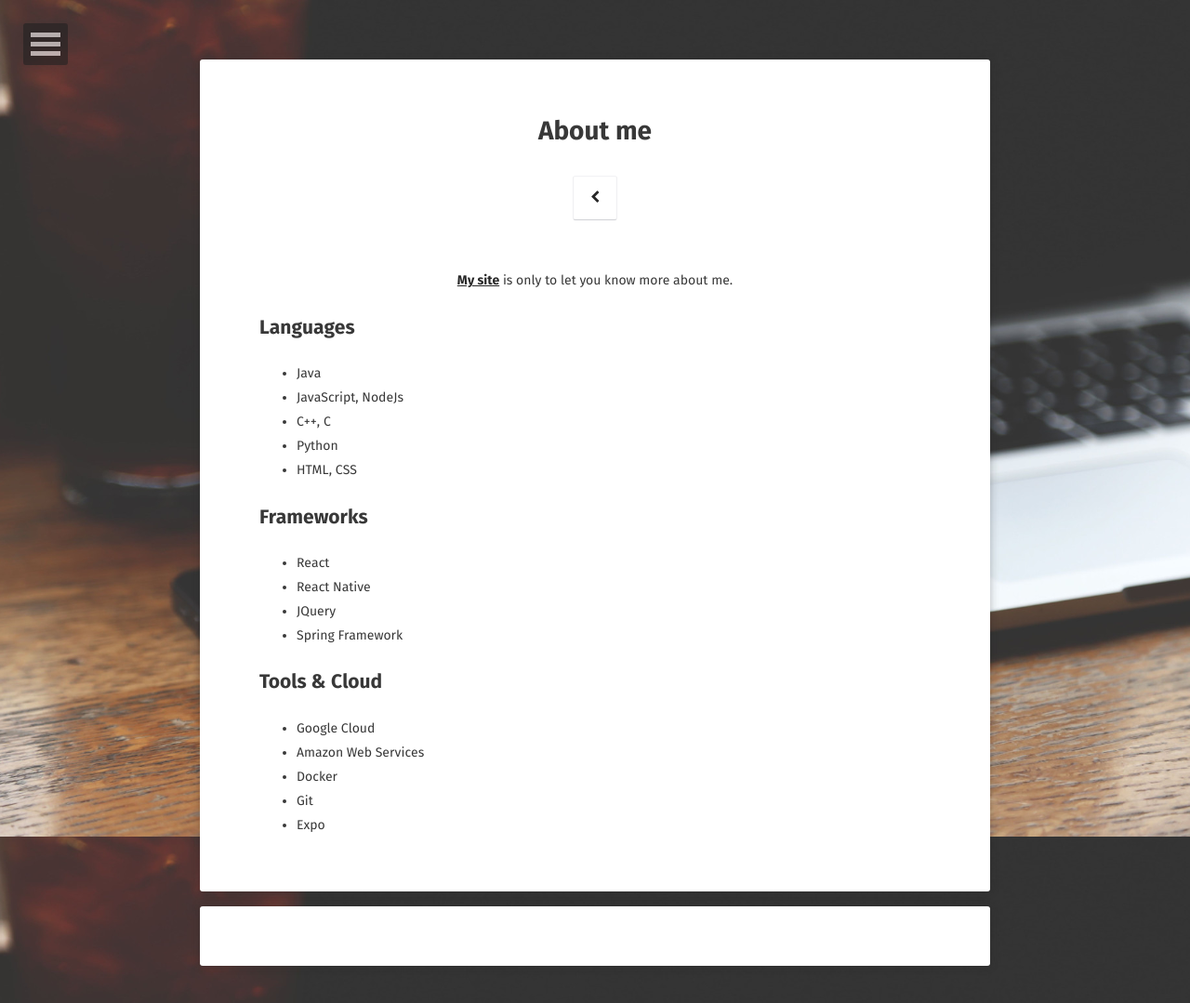
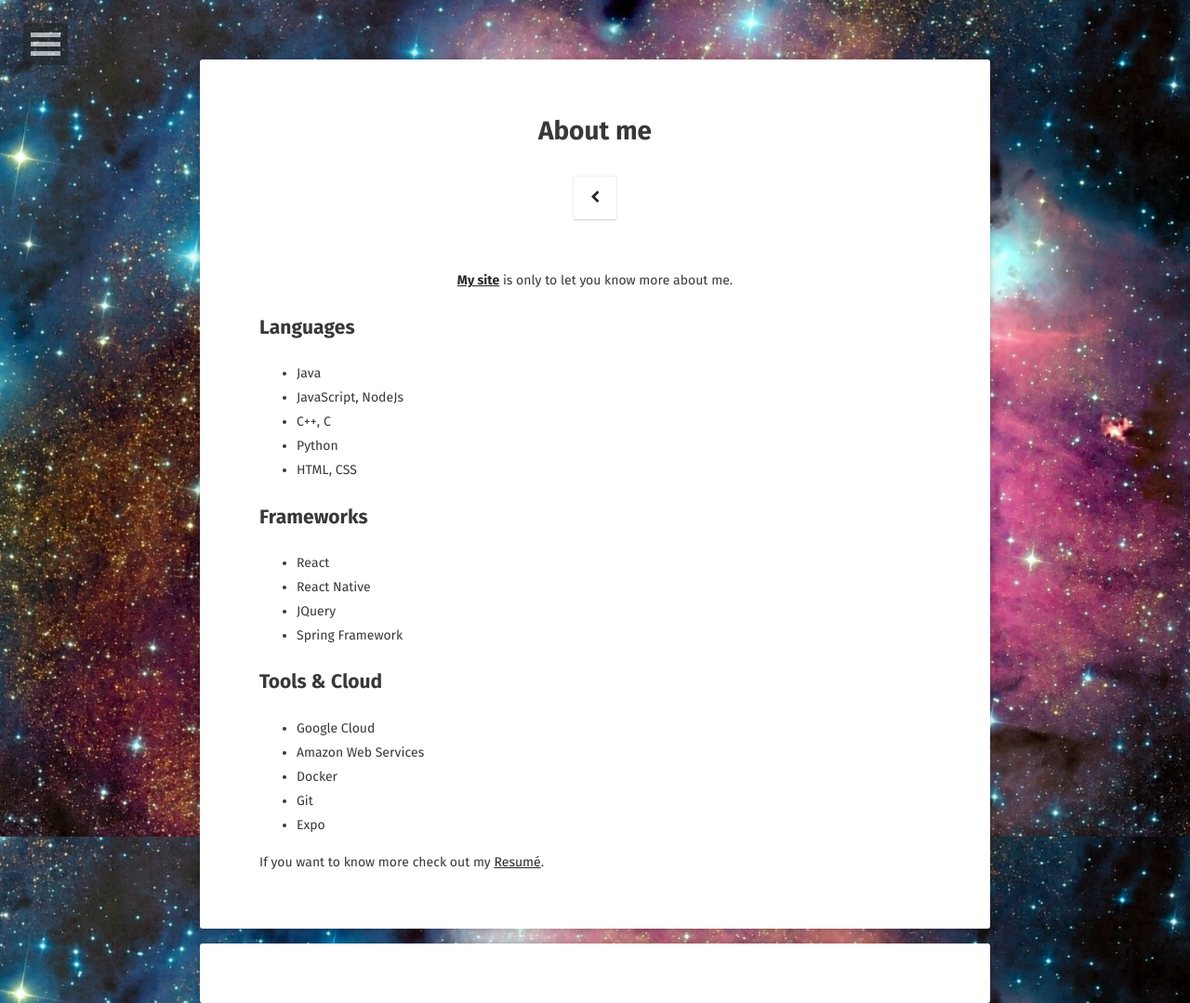
Before and after one commit to esvicky/jekyll-blog, a Jekyll site: the page built from about/index.md, in a window 1280 px wide. Shown: the whole page at 93% size. Built offline with Jekyll 4.4.1, drawn with Linux system fonts in a browser that asks for light colours; some web fonts are replaced; comment, search, counter and statistics services are not loaded.

Commit message:
adapting site

```diff
--- a/_config.yml
+++ b/_config.yml
@@ -1,11 +1,11 @@
 # Site
 title:              Victoria Espinosa
 bio:                'Love to run and code.'
-description:        "Moon is a minimal, one column jekyll theme for your blog."
+description:        "I'm a person who enjoy what I do, develop helpful things for people needs."
 reading_time:       true
 words_per_minute:   200
-logo:               'assets/img/logo.png'
-background:         'assets/img/placeholder-big.jpg'
+logo:               'assets/img/logo.jpg'
+background:         'assets/img/bg-galaxy.jpg'
 tiled_bg:           false   # Set this true if you want to tile your background image, otherwise it will be covered
 locale:             en_US
 url:                https://esvicky.github.io
@@ -29,7 +29,6 @@ sass:
 disqus_shortname:   taylantatli
 
 # Social
-# if you don't have any of social below, comment the line.
 #google:
   #plus:            #username
   #analytics:
@@ -39,28 +38,7 @@ disqus_shortname:   taylantatli
 #bing-verify:
 email:              vickyespinosa95@gmail.com
 twitter:            vicky_espinosa
-#facebook:           username
 github-url:         esvicky
-#stackoverflow:     123456/username   from a "http://stackoverflow.com/users/123456/username" link
-#linkedin:          username
-#xing:              username
-#instagram:          username
-#lastfm:            username
-#tumblr:            username
-#medium:            '@username'
-#pinterest:         username
-#foursquare:        username
-#steam:              username
-#dribbble:          username
-#youtube:           username
-#youtube-channel:   channel
-#soundcloud:        username
-#weibo:             username
-#flickr:            username
-#codepen:           username
-#keybase:           username
-#xmpp:              username@server.com
-#hackernews:        username
 
 # Gems
 gems:
--- a/_includes/head.html
+++ b/_includes/head.html
@@ -38,10 +38,10 @@
     <!-- JS -->
     <script src="{{ site.url }}/assets/js/modernizr-3.3.1.custom.min.js"></script>
     <!-- Favicons -->
-    <link rel="apple-touch-icon" href="{{ site.url }}/assets/img/favicons/apple-icon-precomposed.png">
-    <link rel="apple-touch-icon" sizes="72x72" href="{{ site.url }}/assets/img/favicons/apple-icon-72x72.png">
-    <link rel="apple-touch-icon" sizes="114x114" href="{{ site.url }}/assets/img/favicons/apple-icon-114x114.png">
-    <link rel="apple-touch-icon" sizes="144x144" href="{{ site.url }}/assets/img/favicons/apple-icon-144x144.png">
+    <link rel="apple-touch-icon" href="{{ site.url }}/favicon.png">
+    <link rel="apple-touch-icon" sizes="72x72" href="{{ site.url }}/favicon.png">
+    <link rel="apple-touch-icon" sizes="114x114" href="{{ site.url }}/favicon.png">
+    <link rel="apple-touch-icon" sizes="144x144" href="{{ site.url }}/favicon.png">
     <link rel="shortcut icon" type="image/png" href="{{ site.url }}/favicon.png" />
     <link rel="shortcut icon" href="{{ site.url }}/favicon.ico" />
     <!-- Background Image -->
--- a/about/index.md
+++ b/about/index.md
@@ -28,3 +28,5 @@ comments: true
 * Docker
 * Git
 * Expo
+
+If you want to know more check out my [Resumé](https://registry.jsonresume.org/victoriaespinosa?theme=elegant).
```
Also changed, not shown: assets/img/bg-galaxy.jpg (added), assets/img/favicons/apple-icon-114x114.png (deleted), assets/img/favicons/apple-icon-144x144.png (deleted), assets/img/favicons/apple-icon-72x72.png (deleted), assets/img/favicons/apple-icon-precomposed.png (deleted), assets/img/logo.jpg (added), assets/img/logo.png (deleted), favicon.ico, favicon.png.
